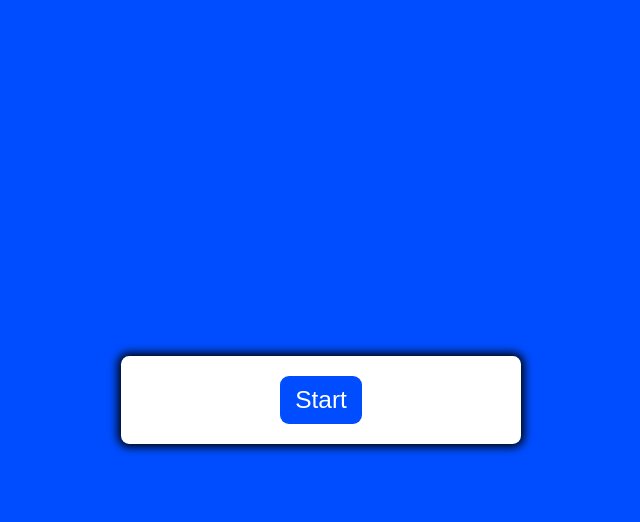
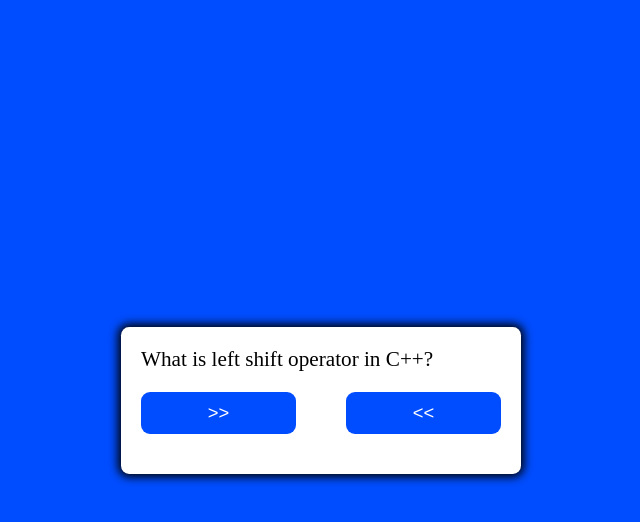
Before and after one commit to sumitM-263/quiz-app, a plain HTML site: page index.html in a window 1280 px wide. Both pictures are taken after a click on the button "Start". Shown: the whole page, without its empty margins (319-959 px from the left). Drawn offline with Linux system fonts and the light colour scheme.

Commit message:
html,css,js done

```diff
--- a/index.html
+++ b/index.html
@@ -8,11 +8,11 @@
     <script src="script.js" defer></script>
 </head>
 <body>
-    <main class="">
+    <main>
         <div class="container">
-            <div class="question-container hide">
-                <div class="question">Question 1</div>
-                <div class="options-grid">
+            <div id="question-container" class="question-container hide">
+                <div class="question" id="question">Question 1</div>
+                <div class="options-grid" id="answer-btns">
                     <button class="btn">Answer 1</button>
                     <button class="btn">Answer 2</button>
                     <button class="btn">Answer 3</button>
@@ -21,7 +21,7 @@
             </div>
             <div class="controls">
                 <button id="start-btn" class="start-btn btn">Start</button>
-                <button id="close-btn" class="close-btn btn hide">Next</button>
+                <button id="next-btn" class="next-btn btn hide">Next</button>
             </div>
         </div>
     </main>
--- a/script.js
+++ b/script.js
@@ -0,0 +1,107 @@
+const startBtn=document.getElementById('start-btn');
+const questionContainer=document.getElementById('question-container');
+const nextBtn=document.getElementById('next-btn');
+const questionElement=document.getElementById('question');
+const answerButtonsElement=document.getElementById('answer-btns');
+// console.log(questionContainer)
+
+let shuffledQuestions,currentQuestionIndex;
+
+const startGame=()=>{
+    shuffledQuestions=questions.sort(()=> Math.random()-0.5);
+    currentQuestionIndex=0;
+    questionContainer.classList.remove('hide');
+    startBtn.classList.add('hide');
+    setNextQuestion();
+}
+
+startBtn.addEventListener('click',startGame);
+
+nextBtn.addEventListener('click',()=>{
+    currentQuestionIndex++;
+    setNextQuestion();
+})
+
+function setNextQuestion(){
+    resetState();
+    showQuestion(shuffledQuestions[currentQuestionIndex]);
+}
+
+const showQuestion=(question)=>{
+    questionElement.innerText=question.question;
+    question.answers.forEach(answer=>{
+        const button=document.createElement('button');
+        button.innerText=answer.text;
+        button.classList.add('btn');
+        if(answer.correct){
+            button.dataset.correct=answer.correct;
+        }
+        button.addEventListener('click',selectAnswer);
+        answerButtonsElement.appendChild(button);
+    })
+
+}
+
+function selectAnswer(e){
+
+    const selectedAnswer=e.target;
+    const correct=selectedAnswer.dataset.correct;
+    setStatusClass(document.body,correct);
+    Array.from(answerButtonsElement.children).forEach(button=>{
+        setStatusClass(button,button.dataset.correct);
+    });
+
+    if(shuffledQuestions.length>currentQuestionIndex+1){
+        nextBtn.classList.remove('hide');
+    }else{
+        startBtn.innerText='Restart';
+        startBtn.classList.remove('hide');
+    }
+}
+
+function resetState(){
+    clearStatusClass(document.body);
+    nextBtn.classList.add('hide');
+    while(answerButtonsElement.firstChild){
+        answerButtonsElement.removeChild(answerButtonsElement.firstChild);
+    }
+
+}
+
+function clearStatusClass(element){
+    element.classList.remove('correct');
+    element.classList.remove('incorrect');
+}
+
+function setStatusClass(element,correct){
+    clearStatusClass(element);
+    if(correct){
+        element.classList.add('correct');
+    }else{
+        element.classList.add('incorrect');
+    }
+}
+
+const questions=[
+    {
+        question:'What is left shift operator in C++?',
+        answers:[
+            {text: '>>',correct:false},
+            {text: '<<', correct:true}
+        ]
+    },
+    {
+        question:'What is right shift operator in C++?',
+        answers:[
+            {text: '>>',correct:true},
+            {text: '<<', correct:false}
+        ]
+    },
+    {
+        question:'What is xor operator in C++?',
+        answers:[
+            {text: '&',correct:false},
+            {text: '^', correct:true}
+        ]
+    }
+]
--- a/styles.css
+++ b/styles.css
@@ -11,7 +11,7 @@
     --hue-incorrect: 12;
 }
 
-main{
+body{
 
     display: flex;
     width: 100vw;
@@ -21,12 +21,12 @@ main{
     background-color: hsl(var(--hue), 100%, 50%);
 }
 
-main.correct{
+body.correct{
     background-color: hsl(var(--hue-correct), 100%, 50%);
     /* background-color:hwb(113 3% 2%); */
 }
 
-main.incorrect{
+body.incorrect{
     background-color: hsl(var(--hue-incorrect), 100%, 50%);
 }
 
@@ -97,7 +97,7 @@ main.incorrect{
     gap: 10px;
 }
 
-.start-btn,.close-btn{
+.start-btn,.next-btn{
     font-size: 1.5rem;
     padding: 10px 15px;
 }
```
Also changed, not shown: 1 other file.
